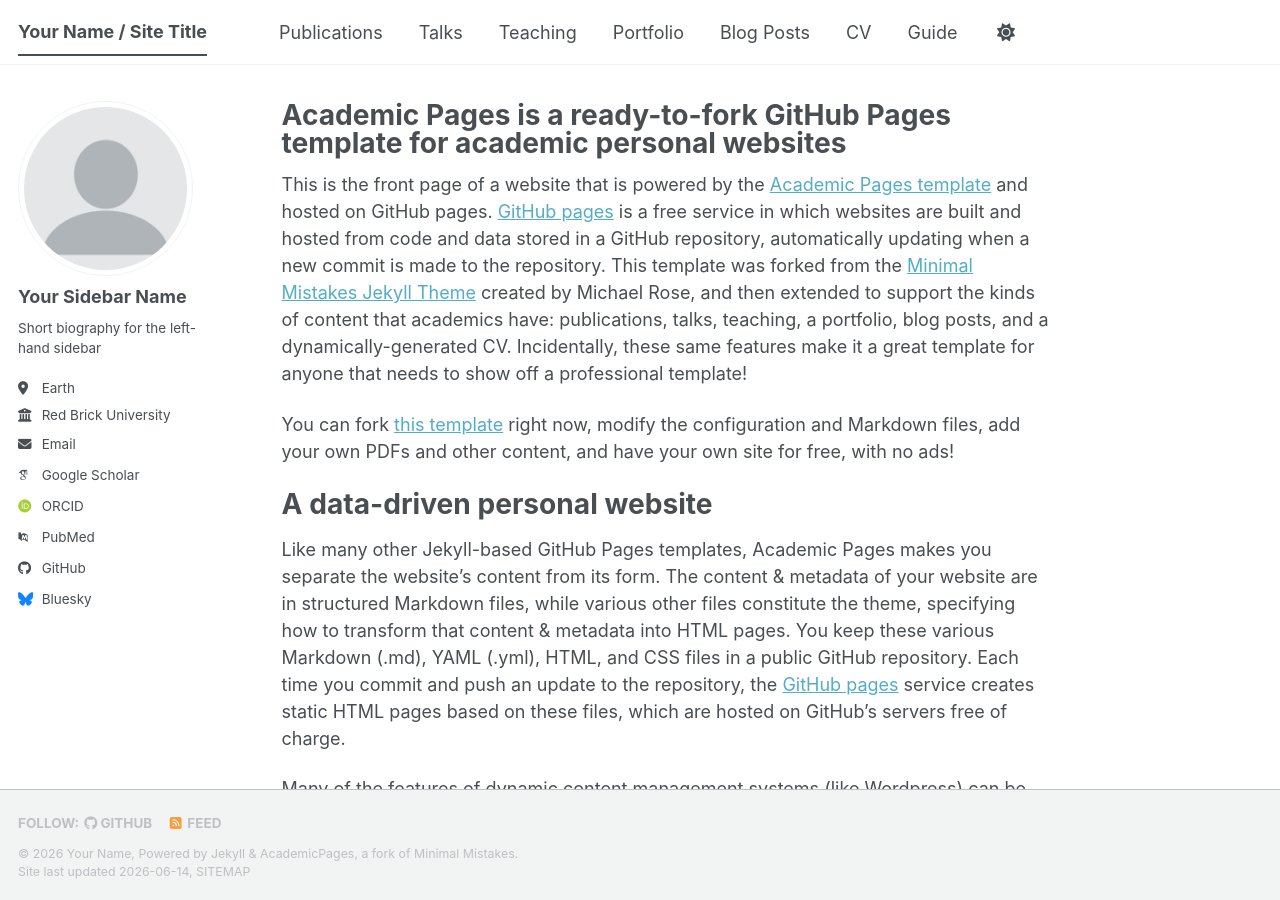
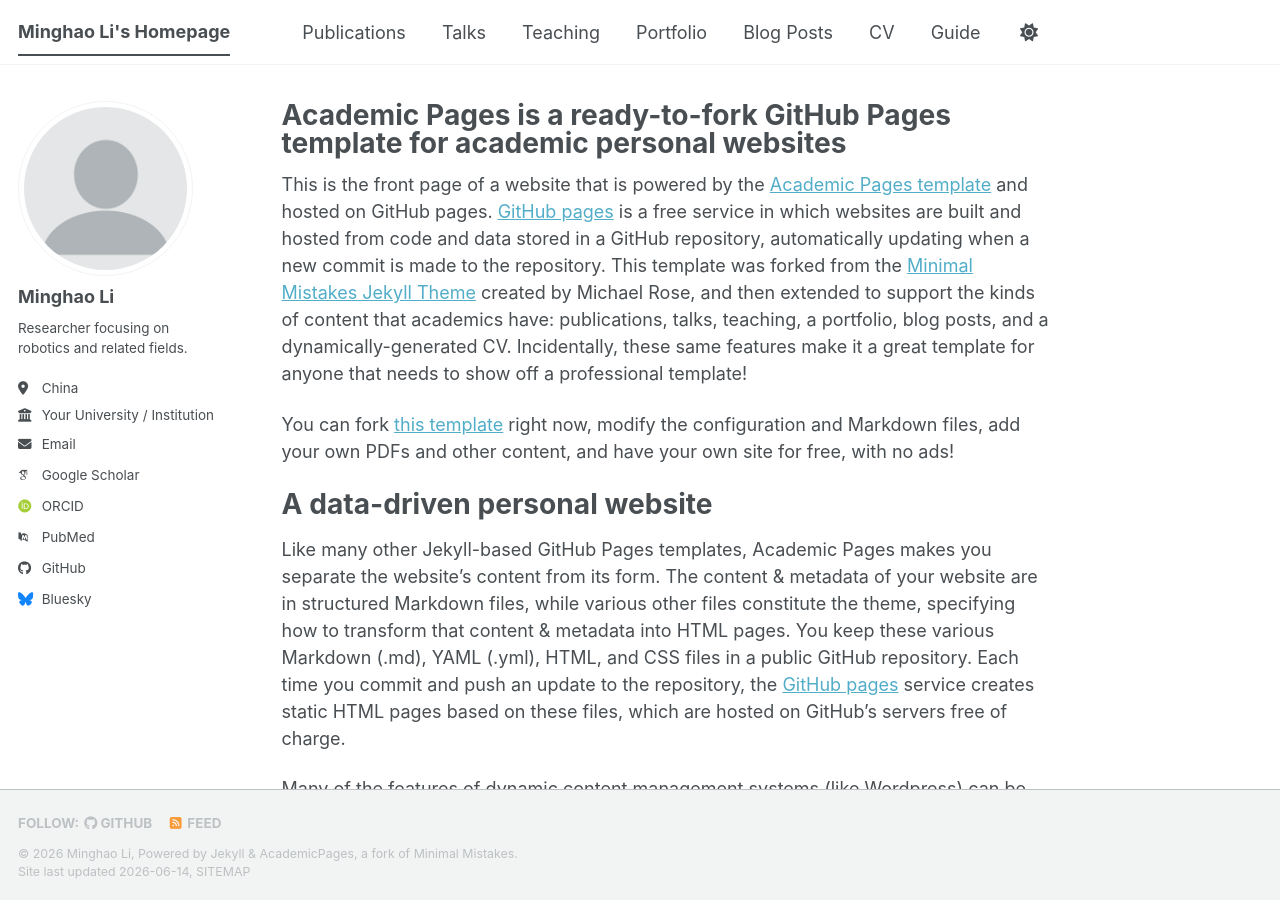
Before and after one commit to lim-0619/lim-0619.github.io, a Jekyll site: the page built from _pages/about.md, in a window 1280 px wide and 900 px high. Built offline with Jekyll 4.4.1, drawn with Linux system fonts in a browser that asks for light colours; some web fonts are replaced; a script bundle is joined from its source files by our own code; library files that are not in the unit come from our copies.

Commit message:
Update _config.yml

```diff
--- a/_config.yml
+++ b/_config.yml
@@ -9,14 +9,13 @@
 # Basic Site Settings
 locale                   : "en-US"
 site_theme               : "default" # The available themes options are "default", "air", "sunrise", "mint", "dirt" and "contrast"
-title                    : "Your Name / Site Title"
+title                    : "Minghao Li's Homepage"
 title_separator          : "-"
-name                     : &name "Your Name"
-description              : &description "Your Name's academic portfolio"   # Update this with a general description of your site, this is the default if not overridden by a page
-url                      : https://academicpages.github.io # The base hostname & protocol for your site e.g. "https://[your GitHub username].github.io",
-                                                           # or if you already have some other page hosted on Github then use "https://[your GitHub username].github.io/[Your Repo Name]"
+name                     : &name "Minghao Li"
+description              : &description "Minghao Li's academic portfolio"   # Update this with a general description of your site, this is the default if not overridden by a page
+url                      : https://lim-0619.github.io # 替换为你的 GitHub Pages 域名 格式：https://你的用户名.github.io
 baseurl                  : "" # the subpath of your site, e.g. "/blog"
-repository               : "academicpages/academicpages.github.io"
+repository               : "lim-0619/lim-0619.github.io" # 替换为你的仓库地址 用户名/仓库名
 
 # Site Author - The following control what appear as part of the author content on the side bar.
 #               If a field is blank the icon and link will not appear, otherwise it will be shown.
@@ -24,24 +23,24 @@ repository               : "academicpages/academicpages.github.io"
 author:
   # Biographic information
   avatar           : "profile.png"
-  name             : "Your Sidebar Name"
+  name             : "Minghao Li"
   pronouns         : # example: "she/her"
-  bio              : "Short biography for the left-hand sidebar"
-  location         : "Earth"
-  employer         : "Red Brick University"
+  bio              : "Researcher focusing on robotics and related fields." # 自行修改个人简介
+  location         : "China" # 自行修改所在地
+  employer         : "Your University / Institution" # 自行修改单位/学校
   uri              : # URL
-  email            : "none@example.org"
+  email            : "your-email@example.com" # 替换为你的邮箱
 
   # Academic websites
   academia         : # URL
   arxiv            : # URL - Update with the correct link to your profile
-  googlescholar    : "https://scholar.google.com/citations?user=PS_CX0AAAAAJ"
+  googlescholar    : "" # 填写你的谷歌学术主页链接
   inspire-hep      : # URL
   impactstory      : # URL
-  orcid            : "https://orcid.org/yourorcidurl"
+  orcid            : "" # 填写你的 ORCID 链接
   semantic         : # URL
   ssrn             : # URL
-  pubmed           : "https://www.ncbi.nlm.nih.gov/pubmed/?term=john+snow"
+  pubmed           : ""
   researchgate     : # URL
   scopus           : # URL
   zotero           : # URL
@@ -51,9 +50,9 @@ author:
   bitbucket        : # Username - Update with your username on the site
   codepen          : # Username
   dribbble         : # Username
-  github           : "academicpages"
+  github           : "lim-0619" # 替换为你的 GitHub 用户名
   kaggle           : # Username
-  stackoverflow    : # User number or user number and name (i.e., use "1" or "1/jeff-atwood")
+  stackoverflow    : # User number or user number and name (i.e., use "1" or "1/jeff-atwood"
 
   # Social media
   artstation       : # Username
```
